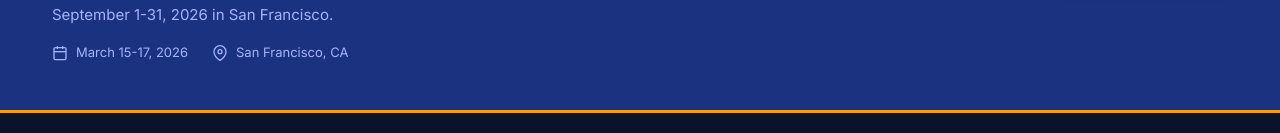
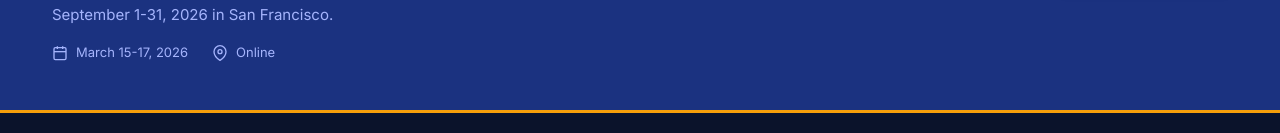
Before and after one commit to open-source-connect-01/OSC_India, a Next.js app: page / in a window 1280 px wide. Shown: the part 5062-5195 px from the top of the page. Built offline with nearby package versions, Linux system fonts and the light colour scheme.

Commit message:
"online text fixed

```diff
--- a/src/components/FooterSection.tsx
+++ b/src/components/FooterSection.tsx
@@ -206,7 +206,7 @@ export default function FooterSection() {
                     <path d="M21 10c0 7-9 13-9 13s-9-6-9-13a9 9 0 0 1 18 0z" />
                     <circle cx="12" cy="10" r="3" />
                   </svg>
-                  <span>SAN FRANCISCO, CA</span>
+                  <span>Online</span>
                 </div>
               </div>
 
@@ -250,7 +250,7 @@ export default function FooterSection() {
                     <path d="M21 10c0 7-9 13-9 13s-9-6-9-13a9 9 0 0 1 18 0z" />
                     <circle cx="12" cy="10" r="3" />
                   </svg>
-                  San Francisco, CA
+                  Online
                 </span>
               </div>
             </div>
```
